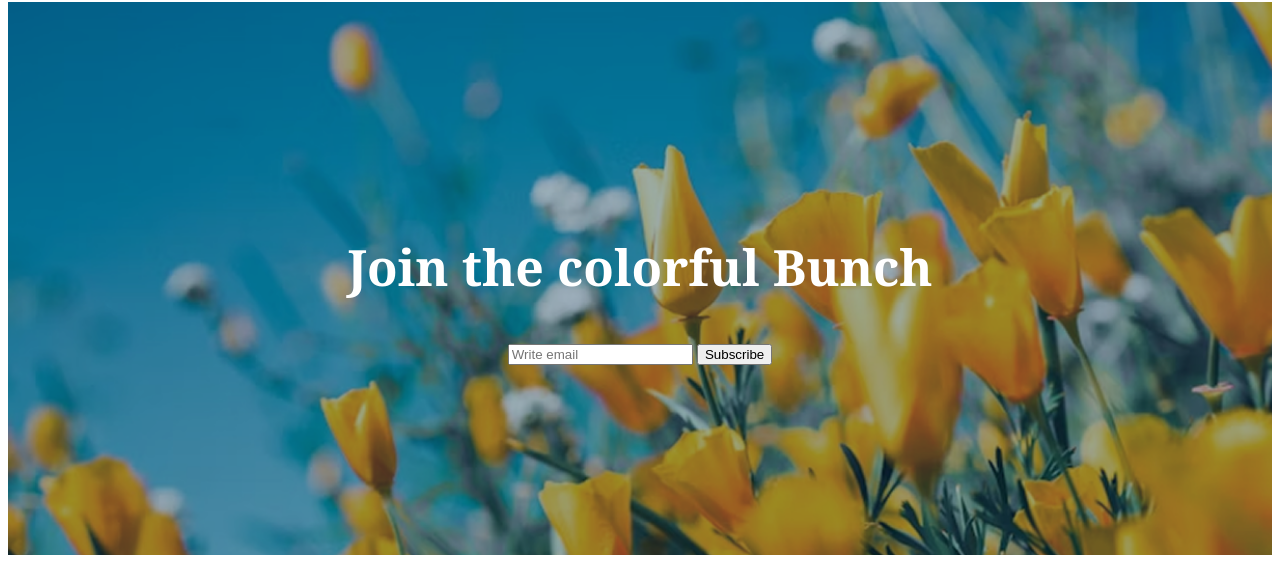
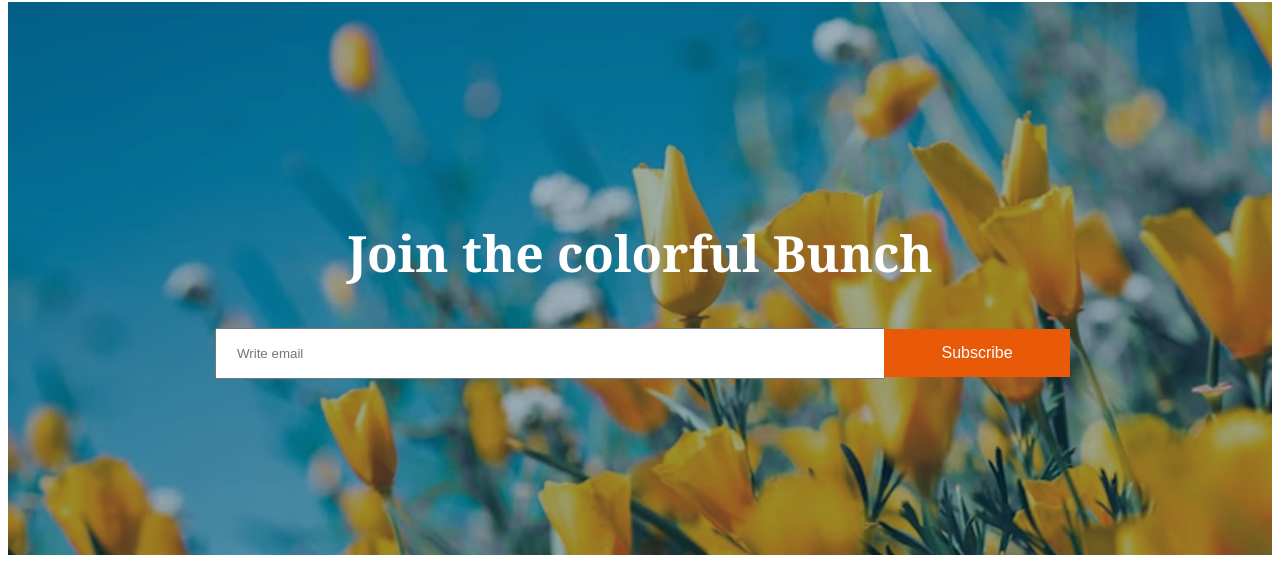
Before and after one commit to jubayer726/B12A02-Responsive-Flowers-main, a plain HTML site: page index.html in a window 1280 px wide. Shown: the part 3748-4311 px from the top of the page. Drawn offline with Linux system fonts and the light colour scheme.

Commit message:
added more function

```diff
--- a/index.html
+++ b/index.html
@@ -140,7 +140,7 @@
     <section>
         <div class="join-section noto-serif-normal">
             <h2 class="join-title">Join the colorful Bunch</h2>
-            <input type="text" placeholder="Write email">
+            <input class="input-email" type="email" placeholder="Write email">
             <button class="subscribe-btn">Subscribe</button>
         </div>
     </section>
--- a/style.css
+++ b/style.css
@@ -216,6 +216,22 @@ line-height: 0px;
   font-weight: bold;
   color: #FFFFFF;
 }
+.input-email{
+  width: 644px;
+  height: 45px;
+  padding-left: 20px;
+  margin: 0px;
+}
+.subscribe-btn{
+  width: 186px;
+  height: 48px;
+  margin: -5px;
+  background-color: #E95A08;
+  color: #FFFFFF;
+  font-size: 16px;
+  font-weight: 400;
+  border: none;
+}
 
 /* Footer Section */
 .footer{
```
